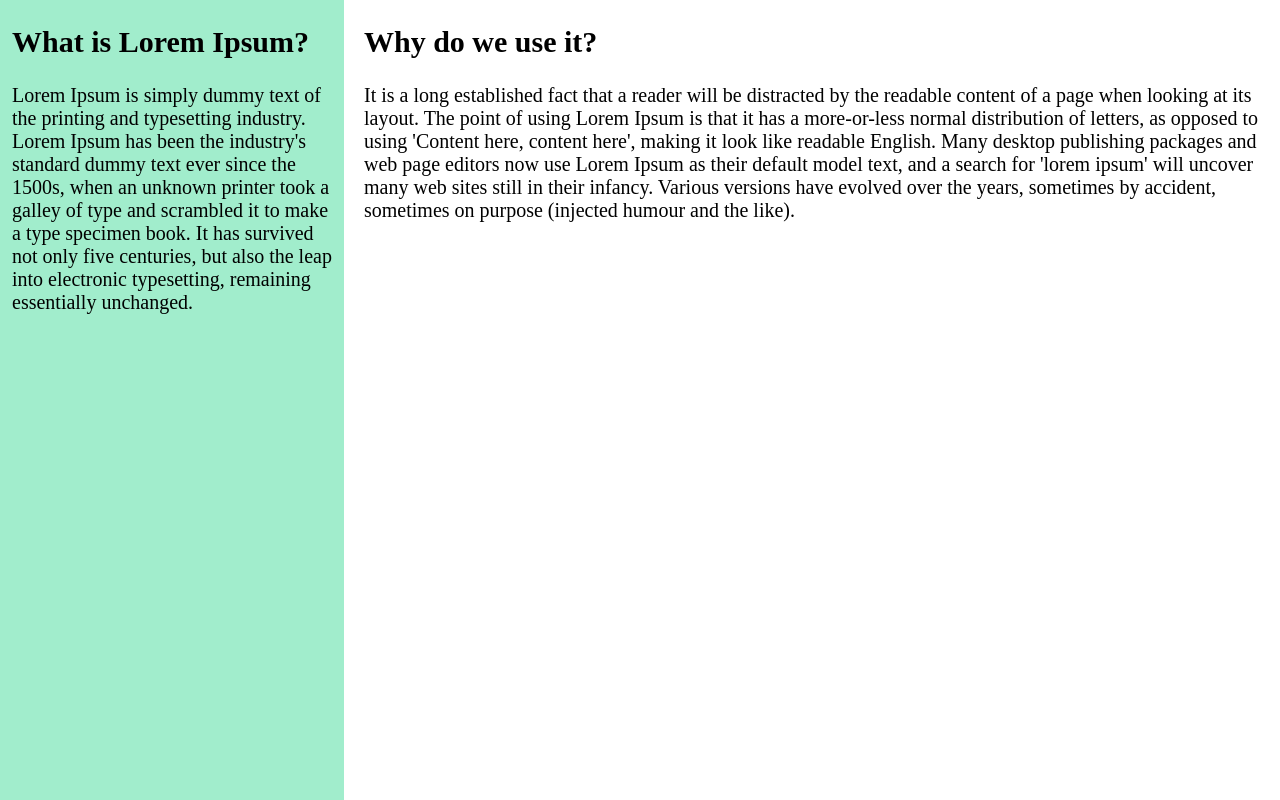
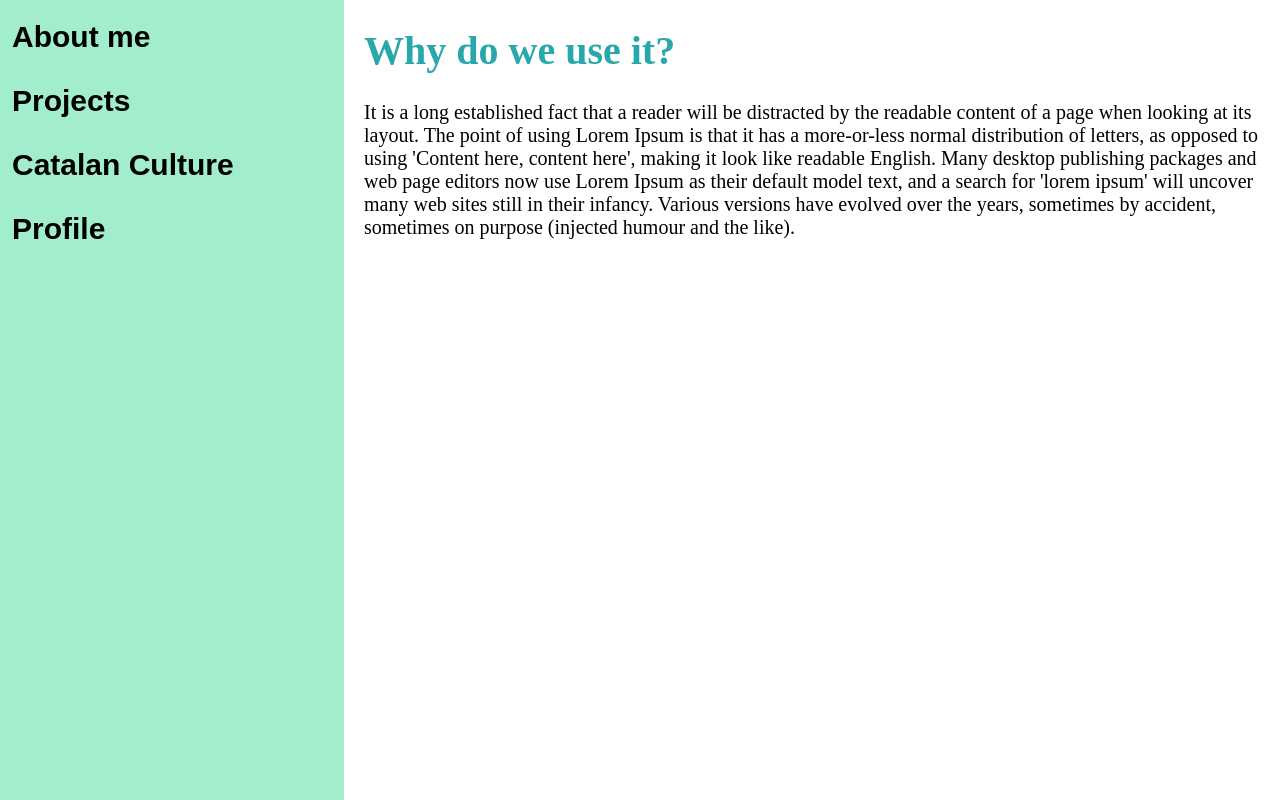
Before and after one commit to Parzival1918/PersonalWebsite, a plain HTML site: page testIdx.html in a window 1280 px wide. Drawn offline with Linux system fonts and the light colour scheme.

Commit message:
Menu styling and colours

```diff
--- a/styling.css
+++ b/styling.css
@@ -1,3 +1,9 @@
+:root {
+  --distmenu: 1em;
+  --backcolour: #a1edcc;
+  --accentcolour: #29a8ac;
+}
+
 html, body {
   height: 100%;
   margin: 0;
@@ -29,11 +35,11 @@ html, body {
 }
 */
 #column1 {
-  background-color: #a1edcc;
+  background-color: var(--backcolour);
   position: fixed;
   height: 100%;
   width: 25%;
-  padding: 0 0.6em;
+  padding: 1em 0.6em;
 }
 
 #column2 {
@@ -42,3 +48,36 @@ html, body {
   right: 0;
   padding: 0 1em;
 }
+
+button.menu {
+  font-size: 1.5em;
+  font-weight: bold;
+  margin: 0;
+  padding: 0;
+  display: block;
+  margin-bottom: var(--distmenu);
+  background-color: transparent;
+  border: none;
+  transition: all 0.5s;
+}
+
+button.menu:hover, button.menuselected:hover {
+  cursor: pointer;
+  padding-left: 0.5em;
+}
+
+button.menuselected {
+  font-size: 1.5em;
+  font-weight: bold;
+  margin: 0;
+  padding: 0;
+  display: block;
+  margin-bottom: var(--distmenu);
+  background-color: transparent;
+  border: none;
+  transition: all 0.5s;
+}
+
+h1 {
+  color: var(--accentcolour);
+}
--- a/testIdx.html
+++ b/testIdx.html
@@ -11,11 +11,14 @@
 <!-- Fixed left pane with scrolling right pane -->
 <body>
     <div id="column1">
-        <h2>What is Lorem Ipsum?</h2>
-        Lorem Ipsum is simply dummy text of the printing and typesetting industry. Lorem Ipsum has been the industry's standard dummy text ever since the 1500s, when an unknown printer took a galley of type and scrambled it to make a type specimen book. It has survived not only five centuries, but also the leap into electronic typesetting, remaining essentially unchanged.
+        <button type="button" name="button" class="menuselected" onclick="location.href='index.html'">About me</button>
+        <button type="button" name="button" class="menu" onclick="location.href='projectes.html'">Projects</button>
+        <button type="button" name="button" class="menu" onclick="location.href='catala.html'">Catalan Culture</button>
+        <button type="button" name="button" class="menu" onclick="location.href='perfil.html'">Profile</button>
     </div>
+
     <div id="column2">
-        <h2>Why do we use it?</h2>
+        <h1>Why do we use it?</h1>
         It is a long established fact that a reader will be distracted by the readable content of a page when looking at its layout. The point of using Lorem Ipsum is that it has a more-or-less normal distribution of letters, as opposed to using 'Content here, content here', making it look like readable English. Many desktop publishing packages and web page editors now use Lorem Ipsum as their default model text, and a search for 'lorem ipsum' will uncover many web sites still in their infancy. Various versions have evolved over the years, sometimes by accident, sometimes on purpose (injected humour and the like).
     </div>
 </body>
```
